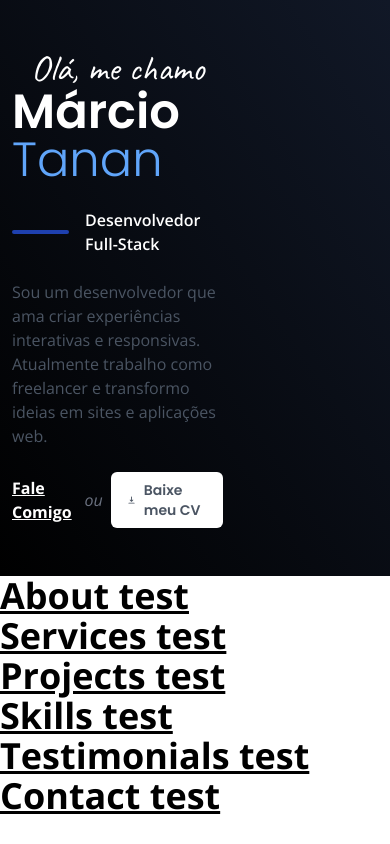
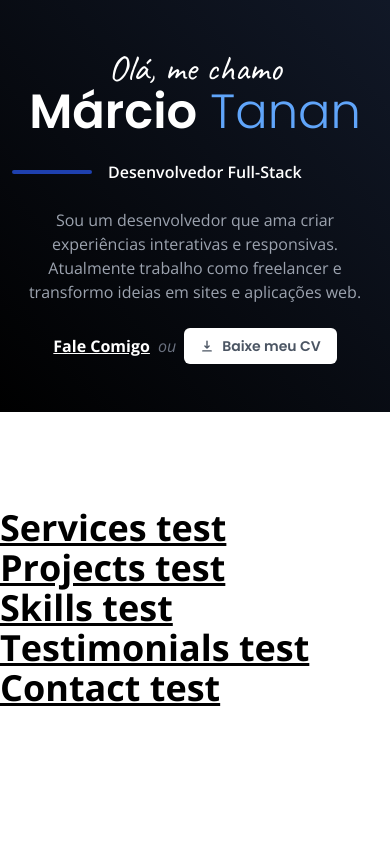
Before and after one commit to MarcioTanan/Meu-Portfolio, a React (Vite) app in the folder react-portfolio-dev/: page / in a window 390 px wide. Built offline with nearby package versions, Linux system fonts and the light colour scheme.

Commit message:
create about

```diff
--- a/react-portfolio-dev/src/components/About.tsx
+++ b/react-portfolio-dev/src/components/About.tsx
@@ -1,7 +1,11 @@
 export function About() {
   return(
-    <>
-    <h2 className="text-4xl underline font-bold">About test</h2>
-   </>
+    <section className="container mx-auto my-4 max-w-5xl p-4">
+    <div className="p-4 text-center">
+    <h2>
+      <span></span>
+    </h2>
+    </div>
+   </section>
   )
 }
--- a/react-portfolio-dev/src/components/Hero.tsx
+++ b/react-portfolio-dev/src/components/Hero.tsx
@@ -1,34 +1,32 @@
-import {HiDownload} from "react-icons/hi"
+import { HiDownload } from "react-icons/hi"
 
 export function Hero() {
-  return(
+  return (
     <section className="bg-gradient-to-tr from-black to-gray-900 text-white">
-      <div
-       className="container mx-auto max-w-4xl p-3 py-12 flex">
-
+      <div className="container mx-auto max-w-4xl p-3 py-12 flex flex-col md:flex-row">
         <div className="basis-1/2">
-           <h1 className="mb-6">
-          <span  className="font-handwriting block text-4xl text-center"> Olá, me chamo</span>
+          <h1 className="mb-6 text-center md:text-left">
+            <span className="font-handwriting block text-4xl text-center md:text-left"> Olá, me chamo</span>
             <span className="font-headline text-5xl font-semibold">Márcio</span>
             <span className="font-headline text-5xl font-light text-blue-400"> Tanan</span>
           </h1>
 
-        <h2 className="font-semibold flex items-center gap-4">
+          <h2 className="font-semibold flex items-center gap-4  text-center md:text-left">
             <div className="h-1 w-20 rounded-full bg-blue-800"></div>
             Desenvolvedor  Full-Stack
           </h2>
 
-        <p className="text-gray-600 my-6">
+          <p className="text-gray-400 my-6 text-center md:text-left">
             Sou um desenvolvedor que ama criar experiências interativas e responsivas. Atualmente trabalho como freelancer e transformo ideias em sites e aplicações web.
           </p>
 
-        <div className="flex items-center gap-2">
+          <div className="flex items-center gap-2 justify-center md:justify-start">
             <a href="#" className="underline font-bold text-white">Fale Comigo
             </a>
             <span className="italic text-gray-500"> ou </span>
             <a
               href="#"
-          className="button flex items-center gap-2 text-gray-600 hover:text-gray-900"> <HiDownload/> Baixe meu CV
+              className="button flex items-center gap-2 text-gray-600 hover:text-gray-900"> <HiDownload /> Baixe meu CV
             </a>
           </div>
         </div>
```
Lines whose indentation alone changed are shown as unchanged.
